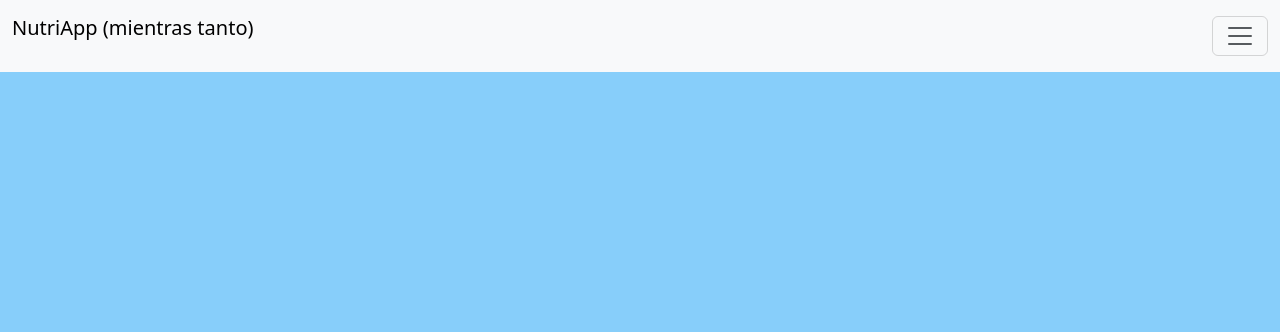
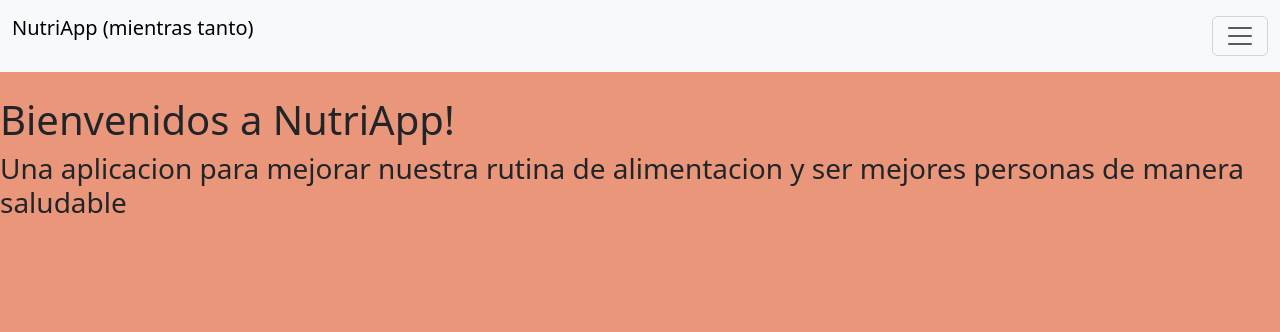
Before and after one commit to Sagarnaga-Jesus/nutriApp, a Flask app: page / in a window 1280 px wide. Shown: the top 332 px of the page. Run offline with Flask 3, Linux system fonts and the light colour scheme.

Commit message:
Mejora pequeñita (incompleto aun)

```diff
--- a/templates/base.html
+++ b/templates/base.html
@@ -6,7 +6,7 @@
     <title>{% block title%} NutriApp {% endblock title %}</title>
     <link href="https://cdn.jsdelivr.net/npm/bootstrap@5.3.8/dist/css/bootstrap.min.css" rel="stylesheet" integrity="sha384-sRIl4kxILFvY47J16cr9ZwB07vP4J8+LH7qKQnuqkuIAvNWLzeN8tE5YBujZqJLB" crossorigin="anonymous">
 </head>
-<body style="background-color: lightskyblue;">
+<body style="background-color: darksalmon;">
 
     <nav class="navbar bg-body-tertiary fixed-top">
         <div class="container-fluid">
@@ -54,6 +54,9 @@
             </div>
         </div>
     </nav>
+    <br><br><br><br>
+    <h1>Bienvenidos a NutriApp!</h1>
+<h3>Una aplicacion para mejorar nuestra rutina de alimentacion y ser mejores personas de manera saludable</h3>
 
 
     <script src="https://cdn.jsdelivr.net/npm/bootstrap@5.3.8/dist/js/bootstrap.bundle.min.js" integrity="sha384-FKyoEForCGlyvwx9Hj09JcYn3nv7wiPVlz7YYwJrWVcXK/BmnVDxM+D2scQbITxI" crossorigin="anonymous"></script>
--- a/templates/home.html
+++ b/templates/home.html
@@ -1 +1,8 @@
 {% extends "base.html" %}
+
+{% block contenido %}
+
+<h1>Bienvenidos a NutriApp!</h1>
+<h3>Una aplicacion para mejorar nuestra rutina de alimentacion y ser mejores personas de manera saludable</h3>
+
+{% endblock %}
```
